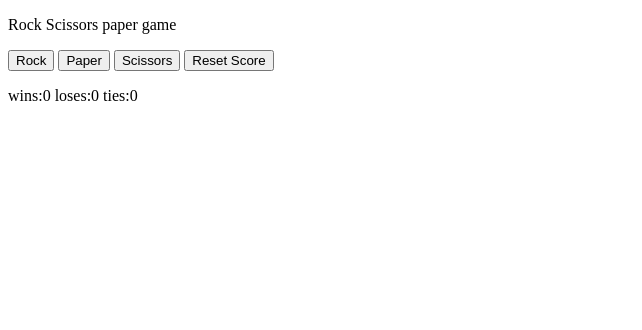
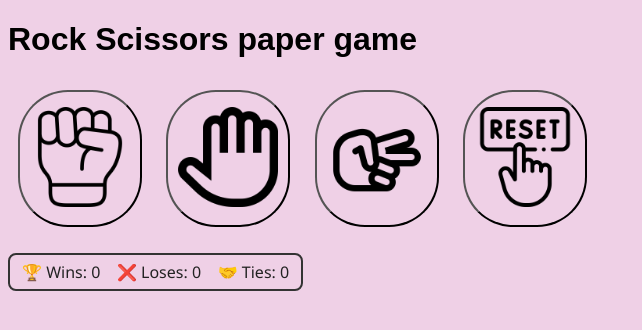
Before and after one commit to ranatarek-rt/Rock-Paper-Scissors-game, a plain HTML site: page index.html in a window 1280 px wide. Shown: the whole page, without its empty margins (0-642 px from the left). Drawn offline with Linux system fonts and the light colour scheme.

Commit message:
images and css style

```diff
--- a/index.html
+++ b/index.html
@@ -2,24 +2,28 @@
 <html>
     <head>
         <title>RPS</title>
+        <link rel="icon" href="img/rock-paper-scissors.png">
         <link rel="stylesheet" href="style.css">
+
     </head>
 
     <body>
         <!-- rock is 1 and paper is 2 and scissors is 3
         the computer choice is generated computerChoiceely with a number between 1 to 3 inclusive
         -->
-        <p>Rock Scissors paper game</p>
-        <button onclick="gameStart(1);">Rock</button>
+        <h1>Rock Scissors paper game</h1>
+        <button onclick="gameStart(1);" class="move-btn" ><img src="img/fist.png"></button>
 
-        <button onclick="gameStart(2);">Paper</button>
+        <button onclick="gameStart(2);" class="move-btn"><img src="img/hand-paper.png"></button>
 
-        <button onclick="gameStart(3);">Scissors</button>
+        <button onclick="gameStart(3);" class="move-btn" ><img src="img/scissors.png"></button>
 
-        <button onclick="resetScore();">Reset Score</button>
-        <p class="js-move"></p>
-        <p class="js-res"></p>
-        <p class="js-score-res"></p>
+        <button onclick="resetScore();" class="move-btn"><img src="img/reset.png"></button>
+        <div class="js-div">
+            <p class="js-move"></p>
+            <p class="js-res "></p>
+            <p class="js-score-res p-score"></p>
+        </div>
 
         <script src="script.js"></script>
 
--- a/script.js
+++ b/script.js
@@ -10,7 +10,12 @@ function gameStart(playerChoice){
     console.log(computerChoice);
     let computerMove = getMoveName(computerChoice);
     let playerMove = getMoveName(playerChoice);
-    document.querySelector('.js-move').innerHTML=`Player : ${playerMove} vs Computer : ${computerMove}`;
+    let move= document.querySelector('.js-move');
+    move.classList.add('p-move');
+    move.innerHTML=`Player : ${playerMove} vs Computer : ${computerMove}`;
+
+    document.querySelector('.js-div').classList.add('result-container');;
+
     if(playerChoice===computerChoice){
         score.ties++;
         displayText('Tie');
@@ -33,14 +38,19 @@ function resetScore(){
     score.wins=0;
     score.ties=0;
     localStorage.setItem("score", JSON.stringify(score));
-    document.querySelector('.js-move').innerHTML='';
-    document.querySelector('.js-res').innerHTML='';
+    let move = document.querySelector('.js-move');
+    move.innerHTML='';
+    move.classList.remove('p-move');
+    let res= document.querySelector('.js-res');
+    res.innerHTML='';
+    res.classList.remove('p-res');
+    document.querySelector('.js-div').classList.remove('result-container');;
     updateScore();
     alert('the score is reseted');
 }
 
 function updateScore(){
-    document.querySelector('.js-score-res').innerHTML = ` wins:${score.wins}  loses:${score.loses}  ties:${score.ties}`;
+    document.querySelector('.js-score-res').innerHTML = ` 🏆 Wins: ${score.wins} &nbsp;&nbsp; ❌ Loses: ${score.loses} &nbsp;&nbsp; 🤝 Ties: ${score.ties}`;
 
 }
 function getMoveName(move){
@@ -52,5 +62,8 @@ function getMoveName(move){
     }
 }
 function displayText(text){
-    document.querySelector('.js-res').innerHTML=text;
+   let res =  document.querySelector('.js-res');
+   res.classList.add('p-res')
+   res.innerHTML=text;
+
 }
--- a/style.css
+++ b/style.css
@@ -0,0 +1,69 @@
+body{
+    background-color: #efd0e6;
+    color: black;
+    font-family: Arial, Helvetica, sans-serif;
+}
+
+/* h1{
+    text-align: center;
+} */
+
+img{
+    width: 100px;
+    height: 100px;
+}
+.move-btn{
+    background: transparent;
+    margin: 10px;
+    border-color: black;
+    padding-top:15px;
+    padding-bottom: 15px;
+    padding-left: 10px;
+    padding-right: 10px;
+    border-radius: 50px;
+    align-items: center;
+    cursor: pointer;
+}
+
+.result-container {
+  display: flex;
+  flex-direction: column;
+  align-items: flex-start;
+  gap: 10px;
+  margin: 20px;
+}
+
+
+.p-score {
+  display: inline-block;
+  border: 2px solid #333;
+  padding: 6px 12px;
+  border-radius: 8px;
+  background-color: #efd0e6;
+  font-family: 'Segoe UI', sans-serif;
+  font-size: 16px;
+  color: #222;
+  margin: 0;
+  white-space: nowrap;
+}
+
+.p-move,
+.p-res {
+  font-family: 'Segoe UI', sans-serif;
+  font-size: 18px;
+  color: #222;
+  padding: 8px 12px;
+  border-radius: 6px;
+  margin: 0;
+}
+
+.p-move {
+  background-color: #eef6ff;
+  border: 1px solid #87bfff;
+}
+
+.p-res {
+  background-color: #fff3cd;
+  border: 1px solid yellow;
+  font-weight: bold;
+}
```
Also changed, not shown: img/fist.png (added), img/hand-paper.png (added), img/reset.png (added), img/rock-paper-scissors.png (added), img/scissors.png (added).
